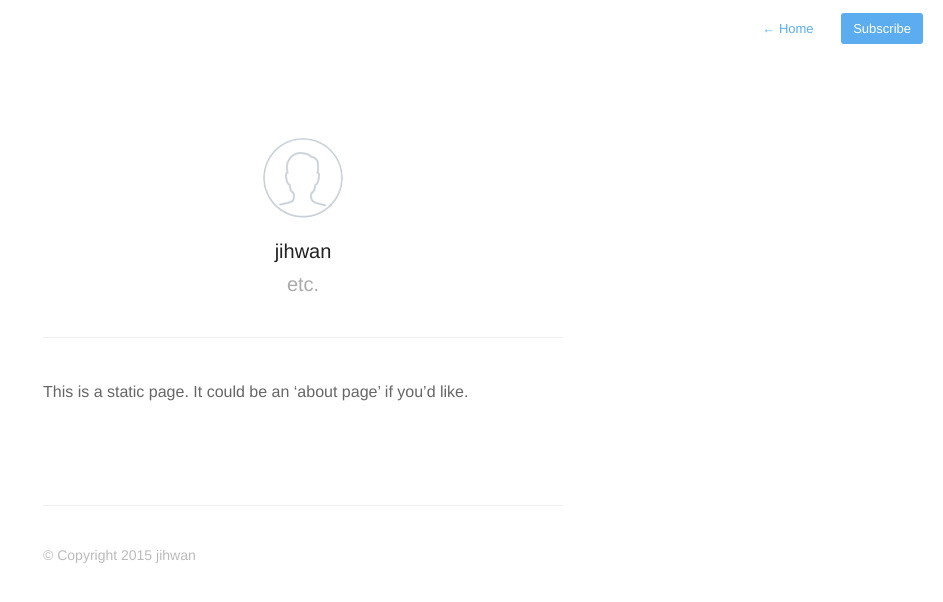
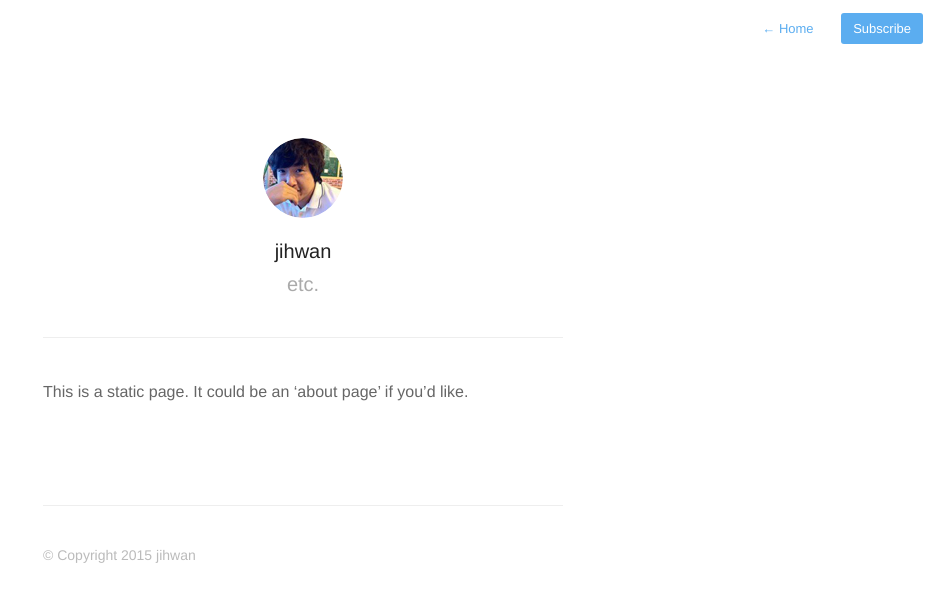
Before and after one commit to gaette09/blog, a Jekyll site: the page built from about.md, in a window 1280 px wide. Shown: the top 602 px of the page, without its empty margins (337-1280 px from the left). Built offline with Jekyll 4.4.1, drawn with Linux system fonts in a browser that asks for light colours; nearby versions of some CDN libraries; Markdown is read by kramdown in place of the engine named in the settings.

Commit message:
profile update

```diff
--- a/_config.yml
+++ b/_config.yml
@@ -7,7 +7,7 @@ aboutPage: true
 markdown: redcarpet
 highlighter: pygments
 
-paginate: 20
+paginate: 10
 baseurl: /blog/
 domain_name: 'http://gaette09.github.io'
 google_analytics: 'UA-XXXXXXXX-X'
```
Also changed, not shown: assets/images/Kactus-theme-index.png (deleted), assets/images/Kactus-theme-post.png (deleted), assets/images/avatar.png, assets/images/avatar@2x.png, 1 other file.
